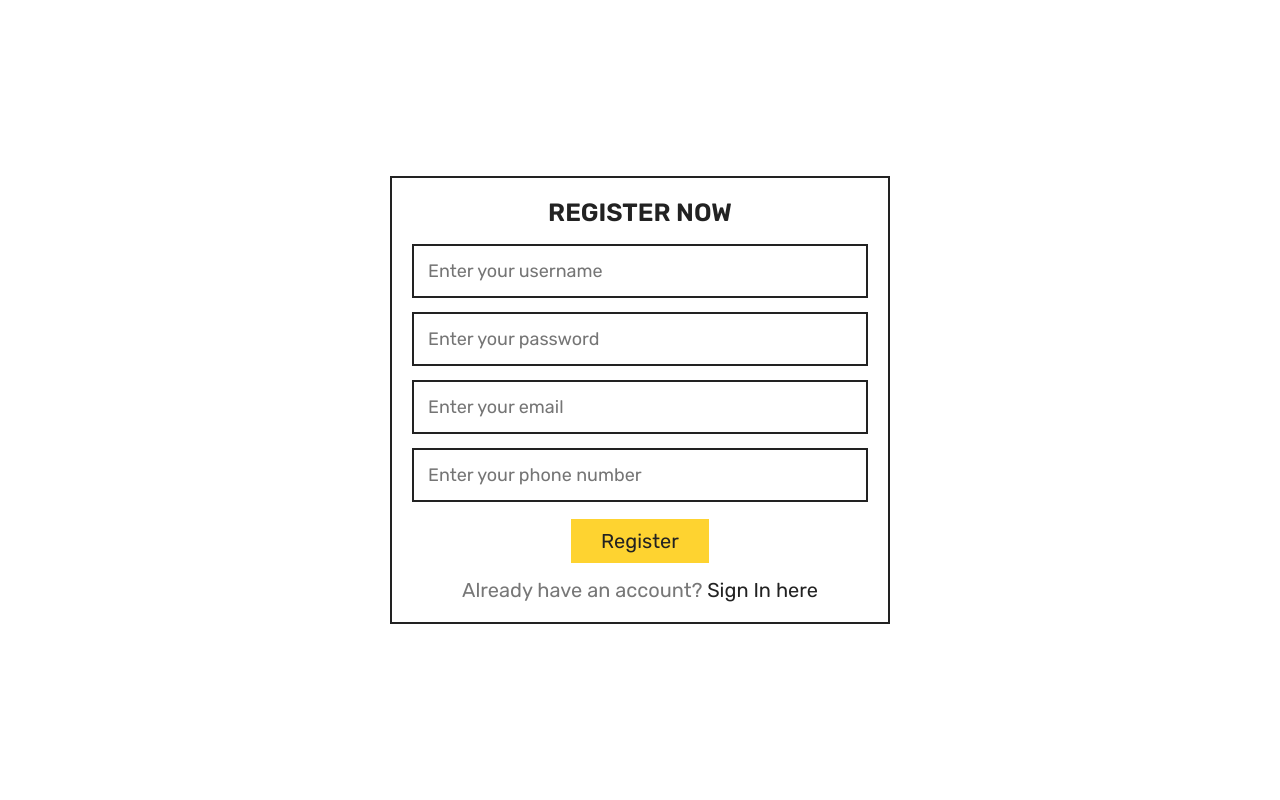
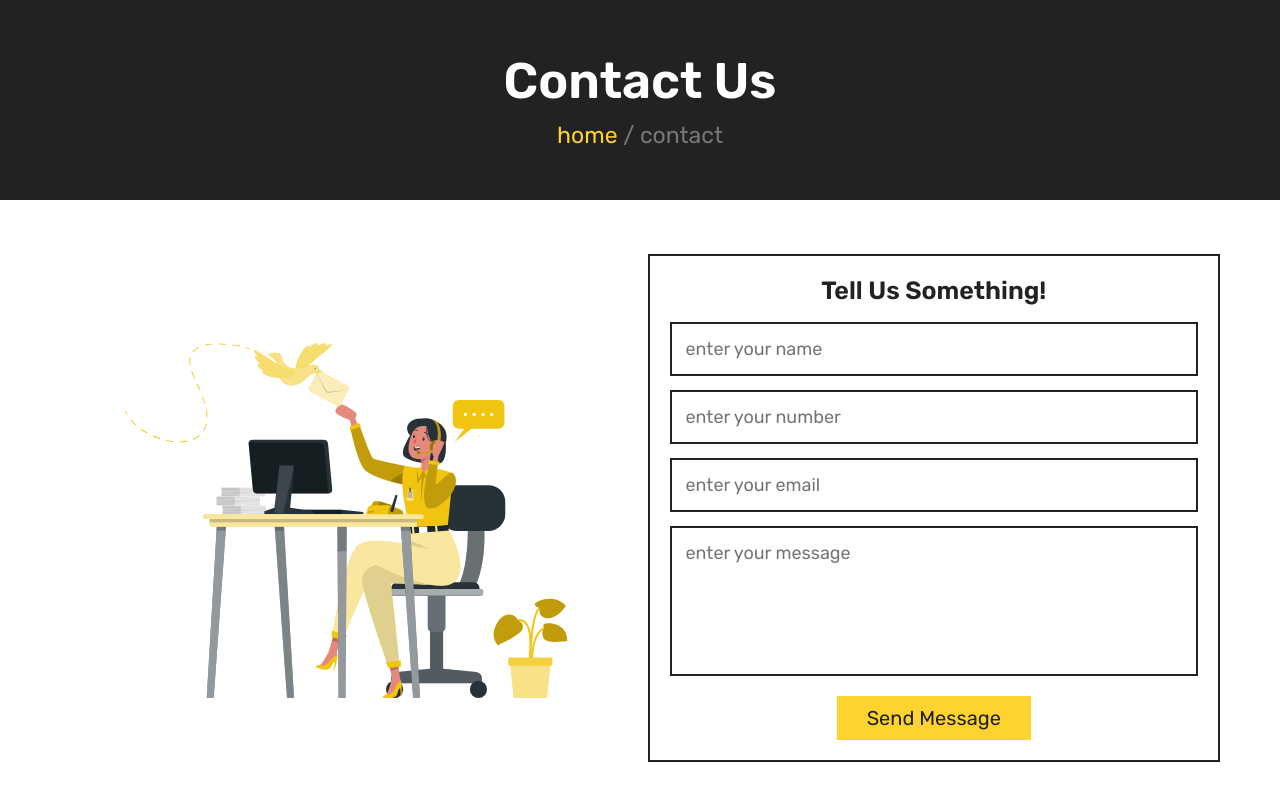
Before and after one commit to Aiga115/foodik, a React (Create React App) app in the folder frontend/: page /contact in a window 1280 px wide. Before the commit this address led to /register. Shown: the top 800 px of the page. Built offline with nearby package versions, Linux system fonts and the light colour scheme.

Commit message:
changes made

```diff
--- a/frontend/src/App.js
+++ b/frontend/src/App.js
@@ -13,6 +13,8 @@ import AdminHomePage from './pages/admin/AdminHomePage';
 import Header from './components/Header/Header';
 import ProfilePage from './pages/ProfilePage';
 import CartPage from './pages/CartPage';
+import Contact from './pages/Contact';
+import About from './pages/About';
 
 function App() {
   const [isLoggedIn, setLoggedIn] = useState(false);
@@ -71,6 +73,8 @@ function AppContent({ isLoggedIn, setLoggedIn, username, setUsername, cartItems,
         <Route path="/register" element={<Register isLoggedIn={isLoggedIn} setLoggedIn={setLoggedIn} />} />
         <Route path="/profile" element={isLoggedIn ? <ProfilePage user={username} /> : <Navigate to="/register" />} />
         <Route path="/cart" element={<CartPage cartItems={cartItems} handleDeleteCartItem={handleDeleteFromCart} />} />
+        <Route path="/contact" element={<Contact />} />
+        <Route path="/about" element={<About />} />
         {/* Redirect to home if any undefined route */}
         <Route path="*" element={<Navigate to="/" />} />
       </Routes>
--- a/frontend/src/components/Sidebar.js
+++ b/frontend/src/components/Sidebar.js
@@ -2,7 +2,7 @@ import React from "react";
 
 const Sidebar = ({ menu, selectedMenu, onMenuSelect }) => {
     return (
-        <div style={{ margin: '0 auto', maxWidth: '1200px', padding: '2rem' }}>
+        <div style={{ margin: '0 50px' }}>
             <div className="sidebar">
                 <ul>
                     {menu.map((menuItem) => (
--- a/frontend/src/index.css
+++ b/frontend/src/index.css
@@ -1129,7 +1129,6 @@ section {
 .sidebar {
   height: 100%;
   background-color: transparent;
-  position: fixed;
 }
 
 .sidebar ul {
--- /dev/null
+++ b/frontend/src/pages/About.js
@@ -0,0 +1,32 @@
+import React from "react";
+import { Link } from "react-router-dom";
+import AboutImg from "../assets/about-img.svg"
+
+
+const About = () => {
+    return (<>
+        <div class="heading">
+            <h3>about us</h3>
+            <p><a href="home.php">home</a> <span> / about</span></p>
+        </div>
+
+        <section class="about">
+            <div class="row">
+
+                <div class="image">
+                    <img src={AboutImg} alt="" />
+                </div>
+
+                <div class="content">
+                    <h3>why choose us?</h3>
+                    <p>Lorem, ipsum dolor sit amet consectetur adipisicing elit. Deserunt, neque debitis incidunt qui ipsum sed doloremque a molestiae in veritatis ullam similique sunt aliquam dolores dolore? Quasi atque debitis nobis!</p>
+                    <Link to="/" class="btn">our menu</Link>
+                </div>
+
+            </div>
+
+        </section>
+    </>)
+}
+
+export default About;
--- /dev/null
+++ b/frontend/src/pages/Contact.js
@@ -0,0 +1,36 @@
+import React from "react";
+import { Link } from "react-router-dom";
+import ContactImg from "../assets/contact-img.svg";
+
+const Contact = () => {
+    return (
+        <>
+            <div class="heading">
+                <h3>contact us</h3>
+                <p><Link to="/">home</Link> <span> / contact</span></p>
+            </div>
+            <section class="contact">
+
+                <div class="row">
+
+                    <div class="image">
+                        <img src={ContactImg} alt="" />
+                    </div>
+
+                    <form action="" method="post">
+                        <h3>tell us something!</h3>
+                        <input type="text" name="name" maxlength="50" class="box" placeholder="enter your name" required />
+                        <input type="number" name="number" min="0" max="9999999999" class="box" placeholder="enter your number" required maxlength="10" />
+                        <input type="email" name="email" maxlength="50" class="box" placeholder="enter your email" required />
+                        <textarea name="msg" class="box" required placeholder="enter your message" maxlength="500" cols="30" rows="10"></textarea>
+                        <input type="submit" value="send message" name="send" class="btn" />
+                    </form>
+
+                </div>
+
+            </section>
+        </>
+    )
+}
+
+export default Contact;
--- a/frontend/src/pages/Home.js
+++ b/frontend/src/pages/Home.js
@@ -41,9 +41,14 @@ const Home = ({ handleAddToCart }) => {
     : [];
 
   return (
-    <div style={{ height: "100vh", textAlign: "center", width: "100%", position: "relative" }}>
+    <>
+      <div class="heading">
+        <h3>our menu</h3>
+        <p>Please enjoy!</p>
+      </div>
+      <div style={{ height: "100vh", width: "100%", display: "flex" }}>
         <Sidebar menu={menu} selectedMenu={selectedMenu} onMenuSelect={handleMenuSelect} />
-      <div style={{ display: "flex", flexDirection: "column", alignItems: "start", marginLeft: "300px" }}>
+        <div style={{ display: "flex", flexDirection: "column", alignItems: "start" }}>
           {selectedMenu && <Tabs categories={selectedMenu.categories} activeCategory={selectedCategory} onCategorySelect={handleCategorySelect} />}
           <section className="products" style={{ margin: 0 }}>
             <div className="box-container" style={{ gridTemplateColumns: "auto auto auto" }}>
@@ -54,6 +59,7 @@ const Home = ({ handleAddToCart }) => {
           </section>
         </div>
       </div>
+    </>
   );
 };
 
```
Also changed, not shown: frontend/src/assets/about-img.svg (added), frontend/src/assets/contact-img.svg (added). Lines whose indentation alone changed are shown as unchanged.
